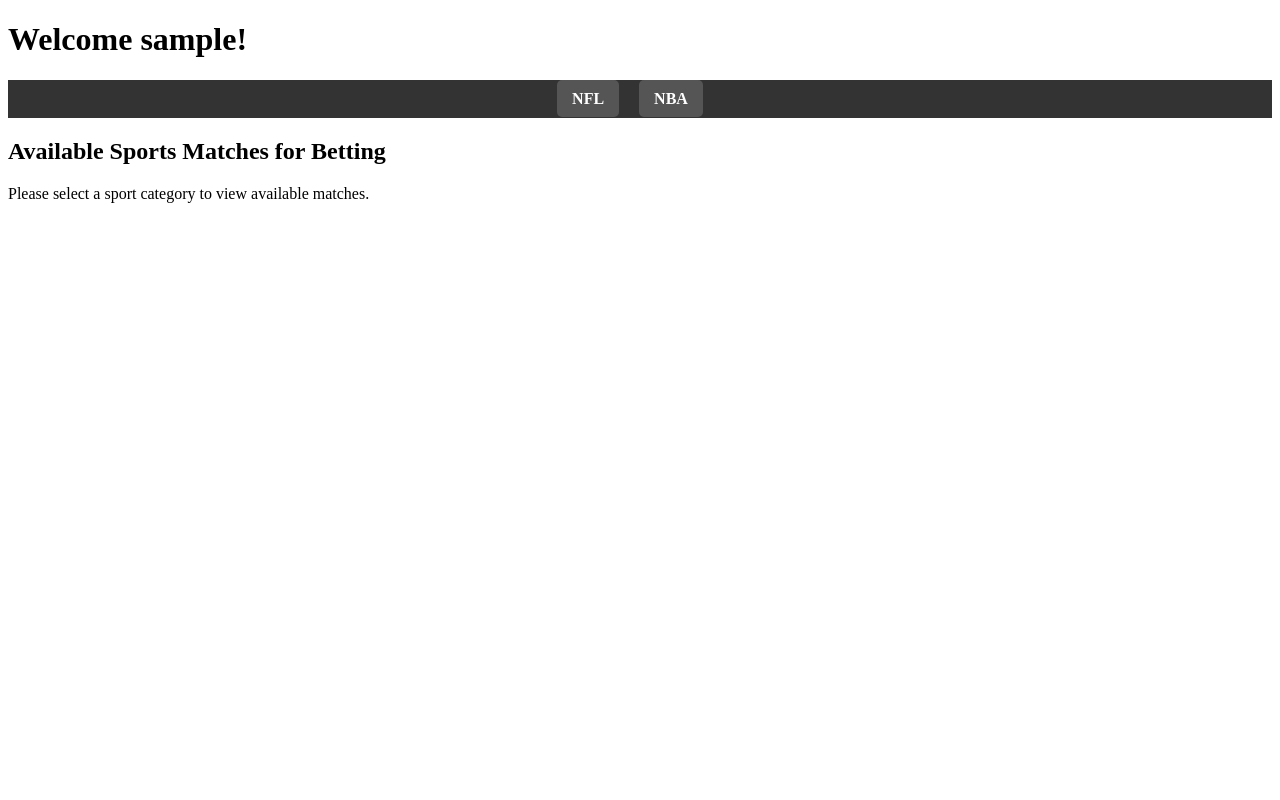
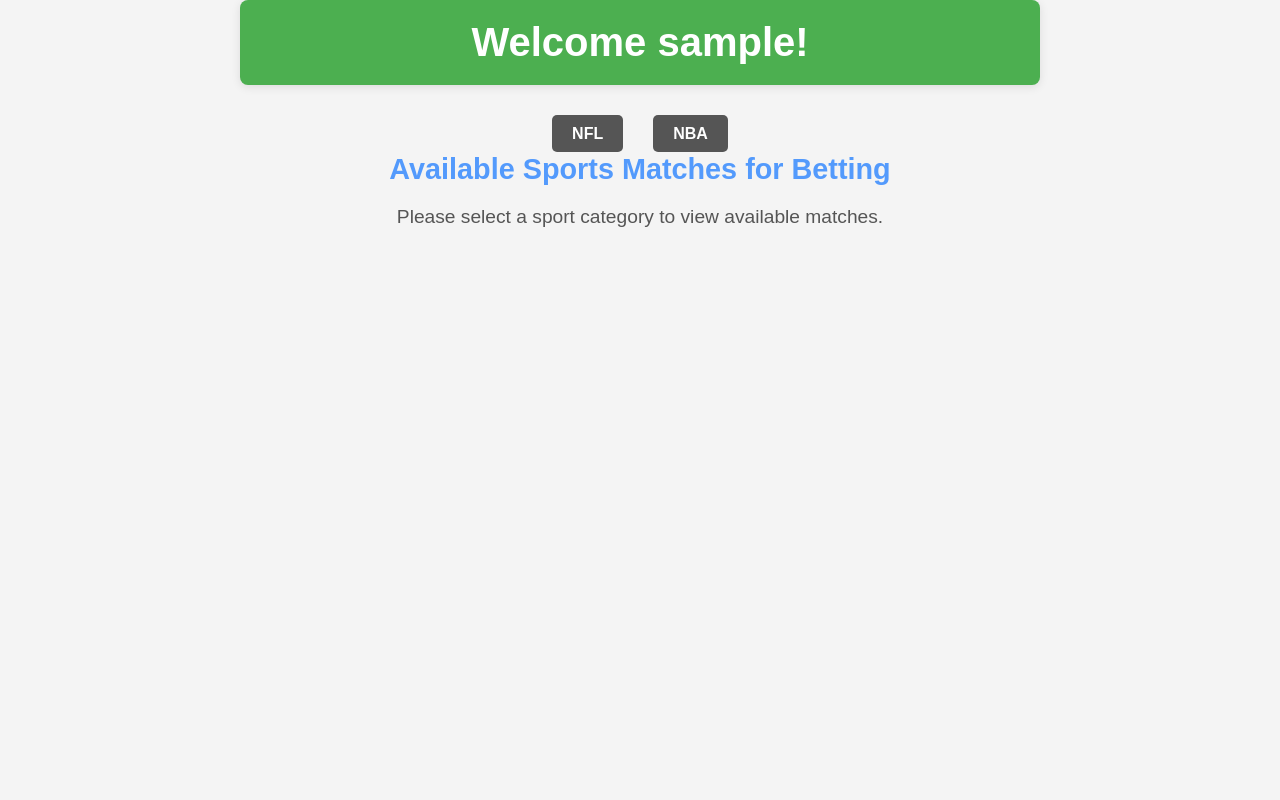
Before and after one commit to KPCOFGS/BetBuddy, a Flask app: template templates/user.html in a window 1280 px wide. Run offline with Flask 3, Linux system fonts and the light colour scheme; the template is opened without the code that fills it: most values are stand-ins (such as "Sample title", 1, 10 or a date in 2020).

Commit message:
Update user.css

```diff
--- a/static/css/user.css
+++ b/static/css/user.css
@@ -1,74 +1,138 @@
+/* General Styles */
+* {
+    margin: 0;
+    padding: 0;
+    box-sizing: border-box;
+}
+
+html, body {
+    font-family: 'Arial', sans-serif;
+    height: 100%;
+    background-color: #f4f4f4;
+    color: #333;
+}
+
+/* Header */
+header {
+    background-color: #4CAF50; /* Green background */
+    color: white;
+    padding: 20px;
+    text-align: center;
+    box-shadow: 0 2px 10px rgba(0, 0, 0, 0.1);
+    max-width: 800px;
+    margin: 0 auto; /* Centering the header box */
+    border-radius: 8px;
+}
+
+h1 {
+    font-size: 2.5rem;
+    margin: 0;
+}
+
+/* Sports Tabs */
+.sports_tabs {
+    padding: 10px 0;
+    position: sticky;
+    top: 0;
+    z-index: 10;
+    margin-top: 30px; /* Add this line to increase the gap between header and sports tabs */
+}
+
+.sports_tabs ul {
+    list-style: none;
+    display: flex;
+    justify-content: center;
+    margin: 0;
+    padding: 0;
+}
+
+.sports_tabs li {
+    margin: 0 15px;
+}
+
+.sports_tabs a {
+    color: white;
+    text-decoration: none;
+    padding: 10px 20px;
+    background-color: #555;
+    border-radius: 5px;
+    font-weight: bold;
+    transition: background-color 0.3s ease;
+}
+
+.sports_tabs a.active {
+    background-color: #007bff; /* Blue for active tab */
+}
+
+.sports_tabs a:hover {
+    background-color: #888; /* Hover effect for tabs */
+}
+
+/* Matches Container */
 .container {
     display: grid;
-    grid-template-columns: repeat(2, 1fr);
-    width: fit-content;
-    column-gap: 20px;
+    grid-template-columns: repeat(auto-fill, minmax(280px, 1fr));
+    gap: 20px;
+    padding: 20px;
+    justify-items: center;
 }
 
 .match {
-    background-color: #fff;  /* Default background color */
-    border: 1px solid #ccc;  /* Default border */
-    padding: 10px;
+    background-color: #fff;
+    border: 1px solid #ccc;
     border-radius: 8px;
-    box-shadow: 0 2px 5px rgba(0, 0, 0, 0.1);
-    transition: transform 0.3s ease, box-shadow 0.3s ease;  /* Smooth transition for hover */
+    padding: 15px;
+    box-shadow: 0 2px 10px rgba(0, 0, 0, 0.1);
+    transition: box-shadow 0.3s ease, transform 0.3s ease;
+    width: 100%;
+    max-width: 300px;
+    text-align: center;
 }
 
-
 .match-header {
+    font-size: 1.5rem;
     font-weight: bold;
-    margin-bottom: 20px;
+    color: #4CAF50; /* Green header */
+    margin-bottom: 10px;
 }
 
-
 .match-teams {
-    font-size: 14px;
+    font-size: 1rem;
+    color: #333;
 }
 
 .match:hover {
-    transform: translateY(-5px);  /* Slightly raise the box */
-    box-shadow: 0 4px 10px rgba(0, 0, 0, 0.2);  /* Stronger shadow on hover */
-    border-color: #3498db;  /* Change border color on hover */
-    cursor: pointer;  /* Change cursor to indicate it's clickable */
+    transform: translateY(-5px);
+    box-shadow: 0 4px 15px rgba(0, 0, 0, 0.2);
+    cursor: pointer;
 }
 
-.sports_tabs {
-    width: 100%;
-    background-color: #333;  /* Dark background for the tabs */
-    padding: 10px 0;          /* Add space above and below the tabs */
-    position: sticky;         /* Make the tabs sticky to the top of the page */
-    top: 0;
-    z-index: 10;              /* Ensure the tabs are above other content */
+/* Empty Data & No Category Message */
+p {
+    text-align: center;
+    font-size: 1.2rem;
+    color: #555;
 }
 
-.sports_tabs ul {
-    list-style-type: none;
-    margin: 0;
-    padding: 0;
-    display: flex;             /* Display tabs in a row */
-    justify-content: center;  /* Center the tabs horizontally */
+/* Center "Available Sports Matches for Betting" */
+h2 {
+    text-align: center;
+    font-size: 1.8rem;
+    margin-bottom: 20px;
+    color: #539AFC;
 }
 
-.sports_tabs li {
-    margin-right: 20px;  /* Space between each tab */
+/* Mobile responsiveness */
+@media (max-width: 768px) {
+    .sports_tabs ul {
+        flex-direction: column;
+    }
+
+    .sports_tabs li {
+        margin: 10px 0;
+    }
+
+    .container {
+        grid-template-columns: 1fr;
+    }
 }
-
-.sports_tabs a {
-    text-decoration: none;
-    padding: 10px 15px;
-    background-color: #555;  /* Dark background for inactive tabs */
-    border-radius: 5px;
-    color: white;
-    font-weight: bold;
-    transition: background-color 0.3s ease;  /* Smooth transition for hover effect */
-}
-
-/* Style for active tab */
-.sports_tabs a.active {
-    background-color: #007bff;  /* Blue background for active tab */
-}
-
-/* Hover effect for tabs */
-.sports_tabs a:hover {
-    background-color: #888;  /* Light gray when hovering */
-}
```
